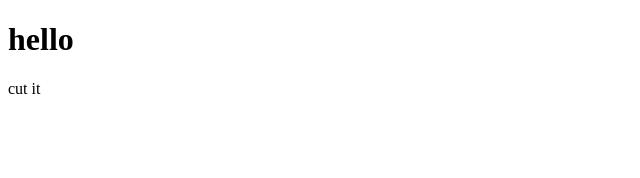
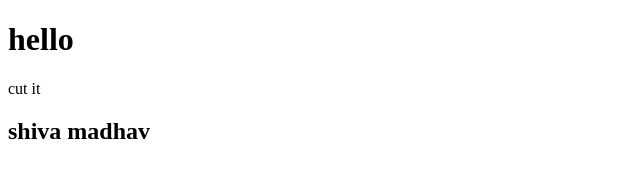
Before and after one commit to the-lost-kid/devproject, a plain HTML site: page index.html in a window 1280 px wide. Shown: the whole page, without its empty margins (0-640 px from the left). Drawn offline with Linux system fonts and the light colour scheme.

Commit message:
containt added

```diff
--- a/index.html
+++ b/index.html
@@ -8,5 +8,6 @@
 <body>
     <h1>hello</h1>
     <div>cut it</div>
+    <h2>shiva madhav</h2>
 </body>
 </html>
```
